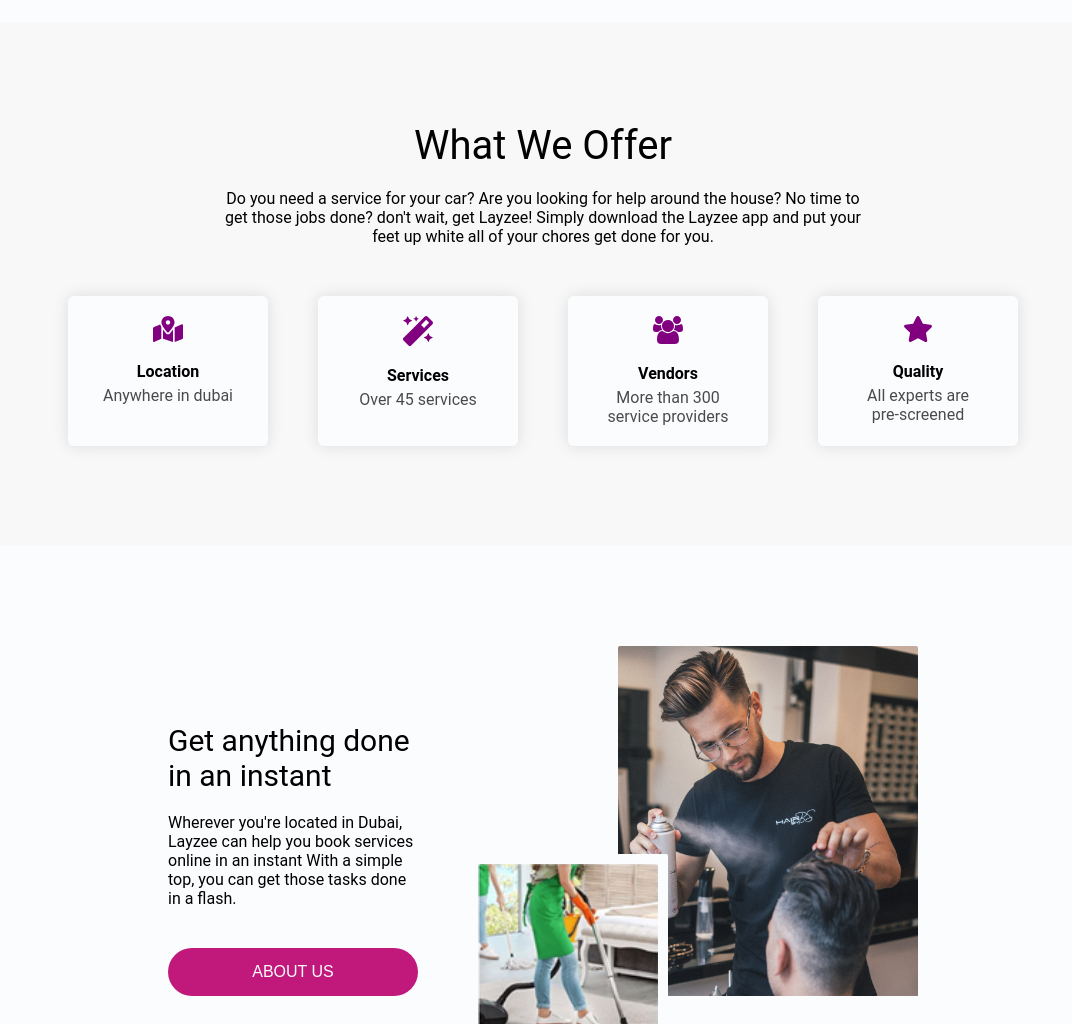
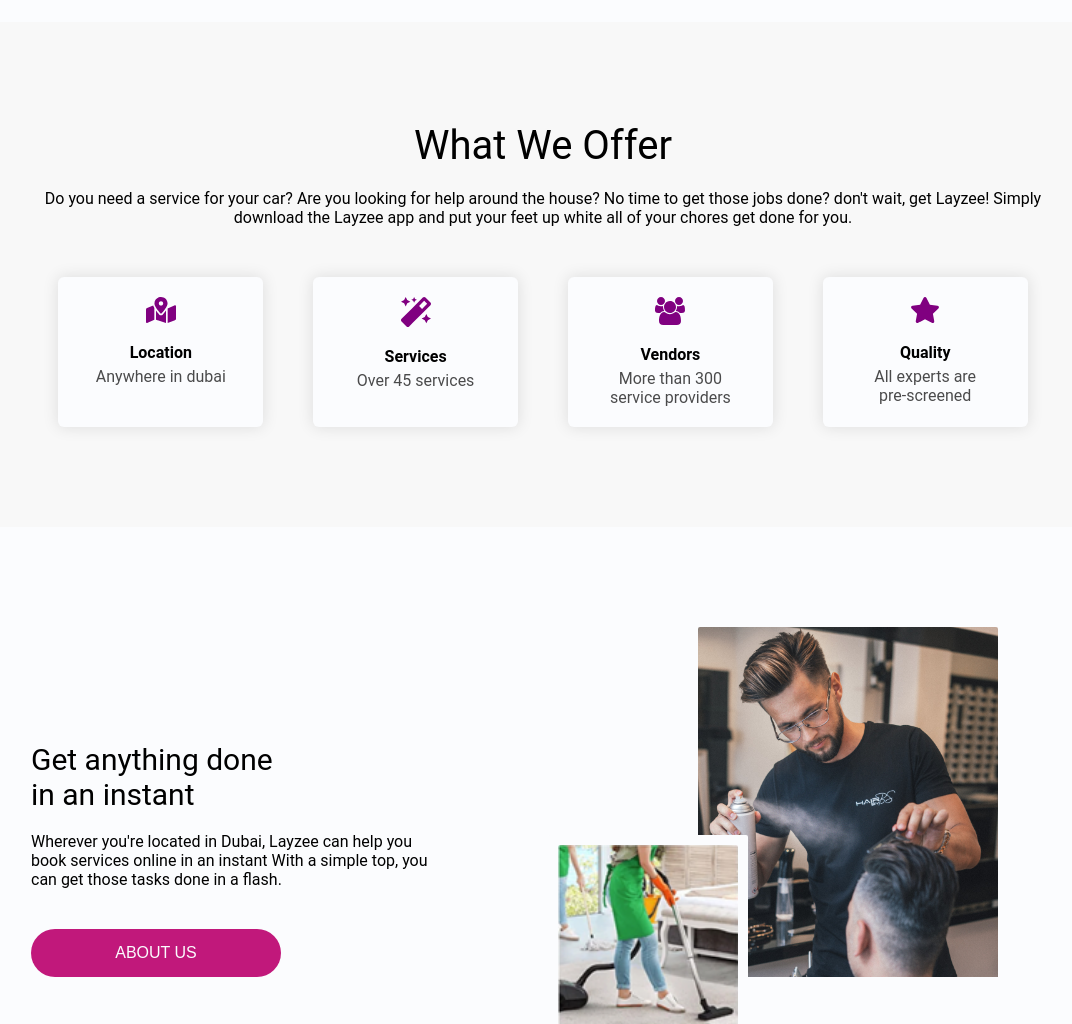
Before and after one commit to AliEmili/turbo-front-challenges, a website: page 06.sixth-project/index.html in a window 1280 px wide. Shown: the part 1760-2784 px from the top of the page, without its empty margins (97-1169 px from the left). Drawn offline with Linux system fonts and the light colour scheme.

Commit message:
6th project : services section is now responsive for any size

```diff
--- a/06.sixth-project/styles/style.scss
+++ b/06.sixth-project/styles/style.scss
@@ -213,6 +213,18 @@
         .container {
             width: 50%;
             margin: auto;
+            @include breakpoint(1900px) {
+                width: 60%;
+            }
+            @include breakpoint(1600px) {
+                width: 70%;
+            }
+            @include breakpoint(1400px) {
+                width: 80%;
+            }
+            @include breakpoint(1200px) {
+                width: 90%;
+            }
         }
         background-color: $primary-background;
         .why-container {
@@ -334,6 +346,9 @@
                     margin-top: 20px;
                 }
             }
+            @include breakpoint(850px) {
+                margin-bottom: 50px;
+            }
         }
         .offer {
             background-color: $secondary-background;
@@ -354,6 +369,9 @@
                     @include flexBox(center,
                     stretch);
                     column-gap: 50px;
+                    width: 100%;
+                    flex-wrap: wrap;
+                    row-gap: 50px;
                     .cards {
                         @include flexBox(flex-start,
                         center,
@@ -379,6 +397,9 @@
                                 opacity: 0.7;
                             }
                         }
+                    }
+                    @include breakpoint(1200px) {
+                        width: 60%;
                     }
                 }
             }
```
Also changed, not shown: 06.sixth-project/styles/style.css.
